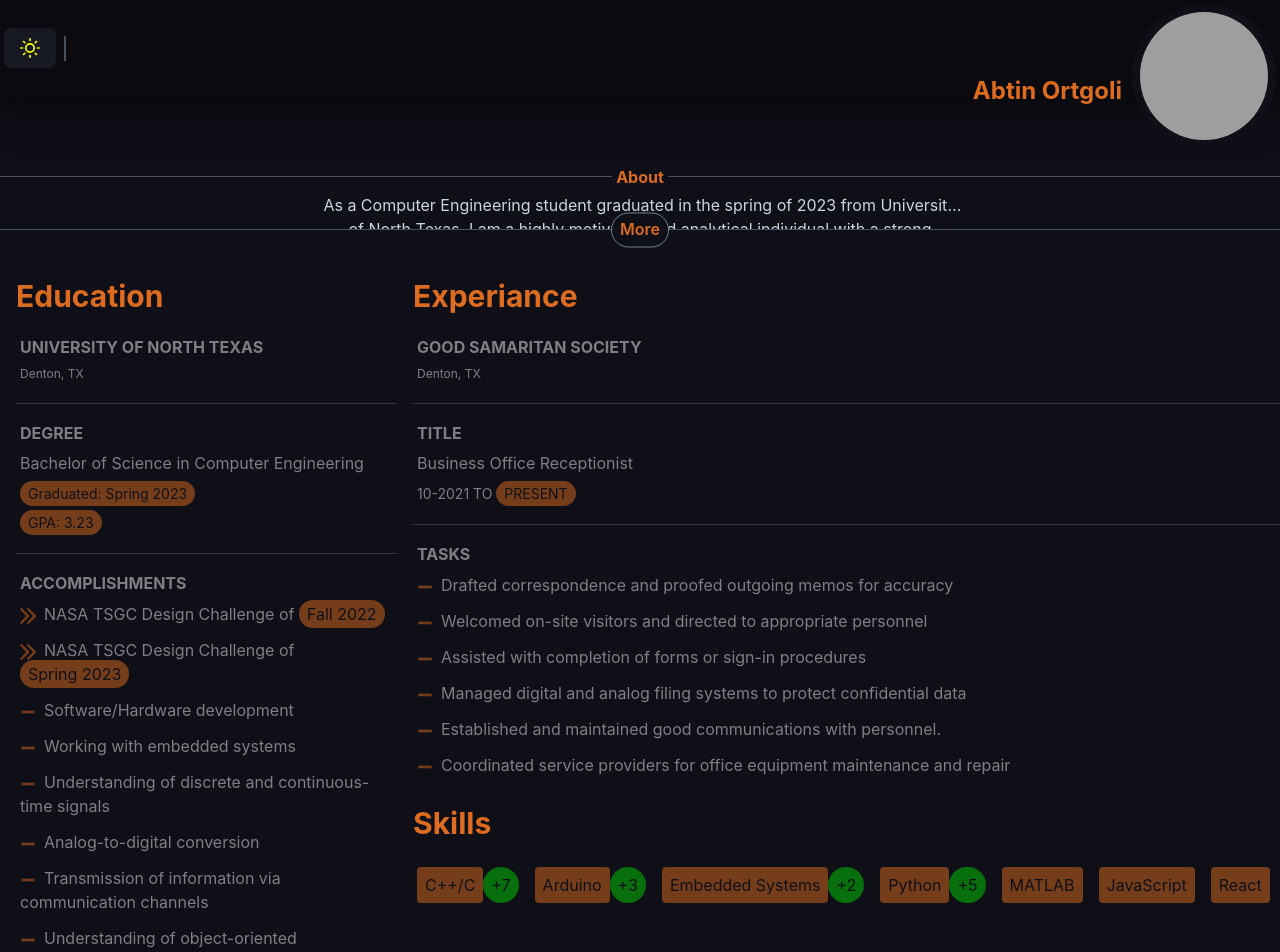
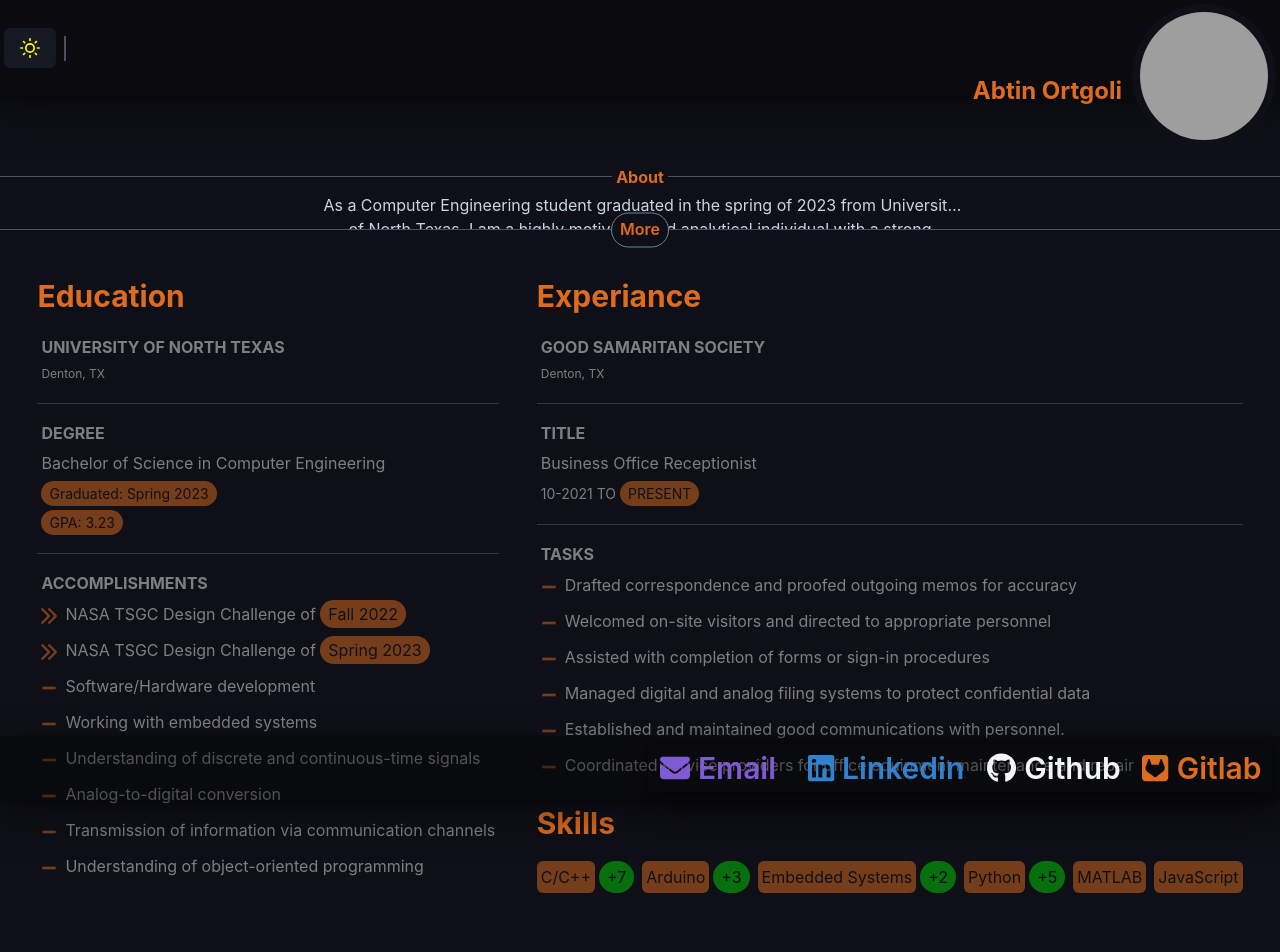
Before and after one commit to Zed-4/Portfolio-React-ChakraUI, a React (Create React App) app: page / in a window 1280 px wide. Shown: the top 952 px of the page. Built offline with nearby package versions, Linux system fonts and the light colour scheme; grey boxes are pictures that could not be loaded.

Commit message:
Update App.js

```diff
--- a/src/App.js
+++ b/src/App.js
@@ -7,7 +7,7 @@ import avatarUrl from './assets/me.jpg'
 
 import { FontAwesomeIcon } from '@fortawesome/react-fontawesome'
 import { faEnvelope } from '@fortawesome/free-solid-svg-icons'
-import { faGithub, faLinkedin } from '@fortawesome/free-brands-svg-icons'
+import { faGithub, faLinkedin, faSquareGitlab } from '@fortawesome/free-brands-svg-icons'
 
 import {
   Box,
@@ -16,9 +16,7 @@ import {
   Flex,
   Avatar,
   Link,
-  IconButton,
   Button,
-  useDisclosure,
   useColorMode,
   useColorModeValue,
   useControllableState,
@@ -38,7 +36,7 @@ import {
   Highlight,
 } from '@chakra-ui/react'
 
-import { HamburgerIcon, CloseIcon, MoonIcon, SunIcon, MinusIcon, ArrowRightIcon } from '@chakra-ui/icons'
+import { MoonIcon, SunIcon, MinusIcon, ArrowRightIcon } from '@chakra-ui/icons'
 
 const colors = {
   darkBlue: '#000077',
@@ -49,7 +47,7 @@ const colors = {
   darkCyan: '#003f3f',
   gray: '#718096',
   green: '#00cd00',
-  greenDark: '#004e2a',
+  greenDark: '#026440',
   orange: '#DD6B20',
   orangeDark: '#4e2a00',
   darkOrange: '#ff8c00',
@@ -68,62 +66,59 @@ const colors = {
   white: '#f5f5f5'
 }
 
+const skills = [
+  { name: "C/C++", years: 7 },
+  { name: 'Arduino', years: 3 },
+  { name: 'Embedded Systems', years: 2 },
+  { name: 'Python', years: 5 },
+  { name: 'MATLAB' },
+  { name: 'JavaScript' },
+]
+const mainPage = '/'
 const linkedinLink = 'https://www.linkedin.com/in/abtin-ortgoli/'
 const emailLink = 'mailto: abtin.ortgoli@yahoo.com'
 const githubLink = 'https://github.com/Zed-4'
+const gitlabLink = 'https://gitlab.com/antin.ortholi'
 
-const scrollToAbout = () => {
-  const aboutSection = document.getElementById("about");
-  aboutSection.scrollIntoView({ behavior: "smooth" });
-}
+// const links = [
+//   { name: 'About', href: '/about', onclick: { scrollToAbout } },
+//   { name: 'Projects', href: '/projects', onclick: { scrollToProjects } },
+//   { name: 'Contact', href: '/contact', onclick: { scrollToContact } }
+// ]
 
-const scrollToProjects = () => {
-  const aboutSection = document.getElementsByClassName("projects");
-  aboutSection.scrollIntoView({ behavior: "smooth" });
-}
-
-const scrollToContact = () => {
-  const aboutSection = document.getElementsByClassName("contact");
-  aboutSection.scrollIntoView({ behavior: "smooth" });
-}
-
-const links = [
-  { name: 'About', href: '/about', onclick: { scrollToAbout } },
-  { name: 'Projects', href: '/projects', onclick: { scrollToProjects } },
-  { name: 'Contact', href: '/contact', onclick: { scrollToContact } }
-]
-
-const NavLink = ({ children, href }) => (
-  <Link
-    px={2}
-    py={1}
-    rounded={'sm'}
-    _hover={{
-      textDecoration: 'none',
-      bg: useColorModeValue('gray.500', 'gray.700')
-    }}
-    href={href}
-    onClick={onclick}>
-    {children}
-  </Link>
-)
+// const NavLink = ({ children, href }) => (
+//   <Link
+//     px={2}
+//     py={1}
+//     rounded={'sm'}
+//     _hover={{
+//       textDecoration: 'none',
+//       bg: useColorModeValue('gray.500', 'gray.700')
+//     }}
+//     href={href}
+//     onClick={onclick}>
+//     {children}
+//   </Link>
+// )
 
 function App() {
   // blue, cyan, gray, green, orange, pink, purple, red, teal, yellow
 
-  const { isOpen, onOpen, onClose } = useDisclosure();
   const { colorMode, toggleColorMode } = useColorMode();
 
   const [isMoreOpen, setMoreOpen] = useControllableState({ defaultValue: false });
 
-  const navShrunkColor = useColorModeValue(colors['bgWhite'], colors['bgBlack']);
+  // const navShrunkColor = useColorModeValue(colors['bgWhite'], colors['bgBlack']);
+
+  const grayOrBlack = useColorModeValue(colors['bgGrayLight'], colors['bgBlack']);
+  const greenOrDarkGreen = useColorModeValue(colors['greenDark'], colors['green']);
 
   return (
     <Box bg={useColorModeValue(colors['bgGrayLight'], colors['bgBlack'])}>
       {/* ----------------------------HamburgerIcon setup---------------------------- */}
       <Box bg={useColorModeValue(colors['whiteBar'], colors['blackBar'])} color={useColorModeValue(colors['red'], colors['orange'])} fontWeight='bold' boxShadow='dark-lg'>
         <Flex h={24} alignItems={'center'} justifyContent={'flex-start'}>
-          <IconButton
+          {/* <IconButton
             ml='1'
             size={'md'}
             bg={useColorModeValue(colors['bgWhite'], colors['bgBlack'])}
@@ -133,7 +128,7 @@ function App() {
             aria-label={'Open Menu'}
             display={{ md: 'none' }}
             onClick={isOpen ? onClose : onOpen}
-          />
+          /> */}
           <HStack spacing={1} alignItems={'center'}>
             {/* ----------------------------Dark/Light Mode---------------------------- */}
             <Button
@@ -198,8 +193,7 @@ function App() {
           <Flex p='1' right='0' top='0' position='absolute' align='center'>
             {/* ----------------------------Avatar---------------------------- */}
             <Link
-              href={linkedinLink}
-              target='_blank'>
+              href={mainPage}>
               <Button
                 bg={useColorModeValue(colors['bgWhite'], colors['bgBlack'])}
                 as={Button}
@@ -213,31 +207,30 @@ function App() {
                 minW={0}
               >
                 {/* <Avatar name='Abtin Ortgoli' m='2' size='2xl' src={avatarUrl} /> */}
-                <Avatar name='Abtin Ortgoli' m='2' size={{ base: 'xl', md: 'xl', lg: '2xl' }} src={avatarUrl} />
+                <Avatar
+                  bg={useColorModeValue(colors['bgWhite'], colors['bgBlack'])}
+                  color={colors['orange']}
+                  name='Abtin Ortgoli'
+                  m='2'
+                  size={{ base: 'xl', md: 'xl', lg: '2xl' }}
+                  src={avatarUrl} />
               </Button>
             </Link>
           </Flex>
         </Flex>
         {/* ----------------------------Nav Shrunk---------------------------- */}
-        {isOpen ? (
+        {/* {isOpen ? (
           <Box pb={2} display={{ md: 'none' }}>
             <Box
               border='1px'
               // color='blackAlpha.200'
               color={navShrunkColor}
             />
-            {/* <Stack as={'nav'} spacing={1}>
-              {_.map(links, ({ name, href }) => (
-                <NavLink key={name} href={href}>
-                  {name}
-                </NavLink>
-              ))}
-            </Stack> */}
           </Box>
-        ) : null}
+        ) : null} */}
       </Box >
       {/* ----------------------------Main page---------------------------- */}
-      <Box minH='100vh'>
+      <Box minH='100vh' pb='20'>
         <Box position='relative' pt='20' >
           <Divider borderColor={useColorModeValue('gray.500', 'gray.500')} />
           <AbsoluteCenter px='0' mt='10'>
@@ -613,132 +606,50 @@ function App() {
                 </CardHeader>
                 <CardBody>
                   <Stack divider={<StackDivider />} spacing='4'>
-                    <Stack direction={['column', 'row']}
-                      p='1'
-                      py='3'
+                    <Stack
+                      direction={{
+                        base: 'column',
+                        sm: 'row',
+                        md: 'row'
+                      }}
+                      wrap='wrap'
+                      rowGap='2'
+                      spacing='2'
                     >
-                      <Box opacity='50%'
+                      {_.map(skills, (skill, index) => (
+                        <Box
+                          opacity='50%'
+                          display='flex'
                           _hover={{
                             boxShadow: 'inner',
                             rounded: 'md',
                             textDecoration: 'none',
                             opacity: '100%'
-                        }}>
-                        <Highlight
-                          query={['C++/C', 'emphasize', 'Accentuate']}
-                          styles={{ mr: '', px: '2', py: '2', rounded: 'base', bg: colors['orange'], color: useColorModeValue(colors['bgGrayLight'], colors['bgBlack']) }}
+                          }}
                         >
-                          C++/C
-                        </Highlight>
-                        <Highlight
-                          query={['+7', 'emphasize', 'Accentuate']}
-                          styles={{ mr: '2', px: '2', py: '2', rounded: 'full', bg: colors['green'], color: useColorModeValue(colors['bgGrayLight'], colors['bgBlack']) }}
+                          <Box
+                            backgroundColor={colors['orange']}
+                            color={grayOrBlack}
+                            rounded='md'
+                            p='1'
                           >
-                          +7
-                        </Highlight>
+                            {skill['name']}
                           </Box>
-                      <Box opacity='50%'
-                        _hover={{
-                          boxShadow: 'inner',
-                          rounded: 'md',
-                          textDecoration: 'none',
-                          opacity: '100%'
-                        }}>
-                        <Highlight
-                          query={['Arduino', 'emphasize', 'Accentuate']}
-                          styles={{ mr: '', px: '2', py: '2', rounded: 'base', bg: colors['orange'], color: useColorModeValue(colors['bgGrayLight'], colors['bgBlack']) }}
+                          {skill['years'] && (
+                            <Box
+                              backgroundColor={greenOrDarkGreen}
+                              color={grayOrBlack}
+                              rounded='full'
+                              px='2'
+                              py='1'
+                              ml='1'
                             >
-                          Arduino
-                        </Highlight>
-                        <Highlight
-                          query={['+3', 'emphasize', 'Accentuate']}
-                          styles={{ mr: '2', px: '2', py: '2', rounded: 'full', bg: colors['green'], color: useColorModeValue(colors['bgGrayLight'], colors['bgBlack']) }}
-                        >
-                          +3
-                        </Highlight>
+                              +{skill['years']}
                             </Box>
-                      <Box opacity='50%'
-                        _hover={{
-                          boxShadow: 'inner',
-                          rounded: 'md',
-                          textDecoration: 'none',
-                          opacity: '100%'
-                        }}>
-                        <Highlight
-                          query={['Embedded Systems', 'emphasize', 'Accentuate']}
-                          styles={{ mr: '', px: '2', py: '2', rounded: 'base', bg: colors['orange'], color: useColorModeValue(colors['bgGrayLight'], colors['bgBlack']) }}
-                        >
-                          Embedded Systems
-                        </Highlight>
-                        <Highlight
-                          query={['+2', 'emphasize', 'Accentuate']}
-                          styles={{ mr: '2', px: '2', py: '2', rounded: 'full', bg: colors['green'], color: useColorModeValue(colors['bgGrayLight'], colors['bgBlack']) }}
-                        >
-                          +2
-                        </Highlight>
+                          )}
                         </Box>
-                      <Box opacity='50%'
-                        _hover={{
-                          boxShadow: 'inner',
-                          rounded: 'md',
-                          textDecoration: 'none',
-                          opacity: '100%'
-                        }}>
-                        <Highlight
-                          query={['Python', 'emphasize', 'Accentuate']}
-                          styles={{ mr: '', px: '2', py: '2', rounded: 'base', bg: colors['orange'], color: useColorModeValue(colors['bgGrayLight'], colors['bgBlack']) }}
-                        >
-                          Python
-                        </Highlight>
-                        <Highlight
-                          query={['+5', 'emphasize', 'Accentuate']}
-                          styles={{ mr: '2', px: '2', py: '2', rounded: 'full', bg: colors['green'], color: useColorModeValue(colors['bgGrayLight'], colors['bgBlack']) }}
-                        >
-                          +5
-                        </Highlight>
-                      </Box>
-                      <Box opacity='50%'
-                        _hover={{
-                          boxShadow: 'inner',
-                          rounded: 'md',
-                          textDecoration: 'none',
-                          opacity: '100%'
-                        }}>
-                        <Highlight
-                          query={['MATLAB', 'emphasize', 'Accentuate']}
-                          styles={{ mr: '2', px: '2', py: '2', rounded: 'base', bg: colors['orange'], color: useColorModeValue(colors['bgGrayLight'], colors['bgBlack']) }}
-                        >
-                          MATLAB
-                        </Highlight>
-                      </Box>
-                      <Box opacity='50%'
-                        _hover={{
-                          boxShadow: 'inner',
-                          rounded: 'md',
-                          textDecoration: 'none',
-                          opacity: '100%'
-                        }}>
-                        <Highlight
-                          query={['JavaScript', 'emphasize', 'Accentuate']}
-                          styles={{ mr: '2', px: '2', py: '2', rounded: 'base', bg: colors['orange'], color: useColorModeValue(colors['bgGrayLight'], colors['bgBlack']) }}
-                        >
-                          JavaScript
-                        </Highlight>
-                      </Box>
-                      <Box opacity='50%'
-                        _hover={{
-                          boxShadow: 'inner',
-                          rounded: 'md',
-                          textDecoration: 'none',
-                          opacity: '100%'
-                        }}>
-                        <Highlight
-                          query={['React', 'emphasize', 'Accentuate']}
-                          styles={{ mr: '2', px: '2', py: '2', rounded: 'base', bg: colors['orange'], color: useColorModeValue(colors['bgGrayLight'], colors['bgBlack']) }}
-                        >
-                          React
-                        </Highlight>
-                      </Box>
+                      ))}
+                      {/* map goes here */}
                     </Stack>
                   </Stack>
                 </CardBody>
@@ -751,11 +662,11 @@ function App() {
       < Flex
         bg={useColorModeValue(colors['whiteBar'], colors['blackBar'])}
         boxShadow='dark-lg' borderColor={useColorModeValue('gray.500', 'gray.500')}
-        // width={{ lg: '100vw' }}
+        width={{ lg: '100vw' }}
         p='2'
         justify={{ base: "center", md: "flex-end", lg: "flex-end" }
         }
-        // position={{ lg: "fixed" }}
+        position={{ lg: "fixed" }}
         right={0}
         bottom={0} >
         <Stack direction='row' spacing={2}>
@@ -808,6 +719,22 @@ function App() {
                 Github
               </Button>
             </Link>
+            <Link href={gitlabLink} target='_blank'>
+              <Button
+                color={useColorModeValue(colors['orange'], colors['orange'])}
+                fontSize={{ base: '15px', md: '20px', lg: '30px' }}
+                height='48px'
+                width={{ base: '80px', md: '100px', lg: '140px' }}
+                leftIcon={< FontAwesomeIcon icon={faSquareGitlab} />}
+                _hover={{
+                  rounded: 'sm',
+                  textDecoration: 'none',
+                  bg: useColorModeValue('gray.400', 'gray.700'),
+                }}
+              >
+                Gitlab
+              </Button>
+            </Link>
           </ButtonGroup>
         </Stack>
       </Flex >
```
Lines whose indentation alone changed are shown as unchanged.
